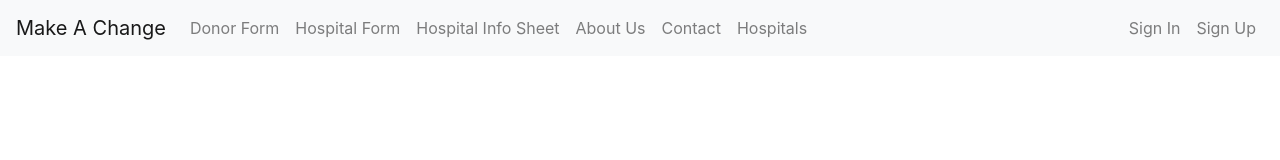
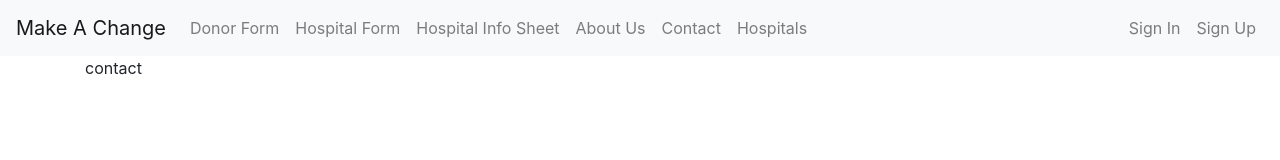
Before and after one commit to vaishnavimecit/CS554Project_Codeninja, a React (Create React App) app: page /contact in a window 1280 px wide. Shown: the top 160 px of the page. Built offline with nearby package versions, Linux system fonts and the light colour scheme; no server answers.

Commit message:
created contact.js file

```diff
--- a/src/App.js
+++ b/src/App.js
@@ -6,6 +6,7 @@ import signup from "./components/SignUp";
 import hospitals from "./components/Hospitals";
 import Navbar from "./components/Navbar";
 import Home from "./components/Home";
+import contact from "./components/Contact"
 import { AuthProvider } from "./firebase/Auth";
 
 import { BrowserRouter as Router, Route } from "react-router-dom";
@@ -21,6 +22,7 @@ function App() {
             <Route path="/signin" exact component={signin} />
             <Route path="/sign-up" exact component={signup} />
             <Route path="/hospitals" exact component={hospitals} />
+            <Route path="/contact" exact component={contact} />
           </div>
         </div>
       </Router>
--- /dev/null
+++ b/src/components/Contact.js
@@ -0,0 +1,7 @@
+import React, { useState, useEffect } from "react";
+
+const Home = () => {
+  return <p>contact</p>;
+};
+
+export default Home;
```
